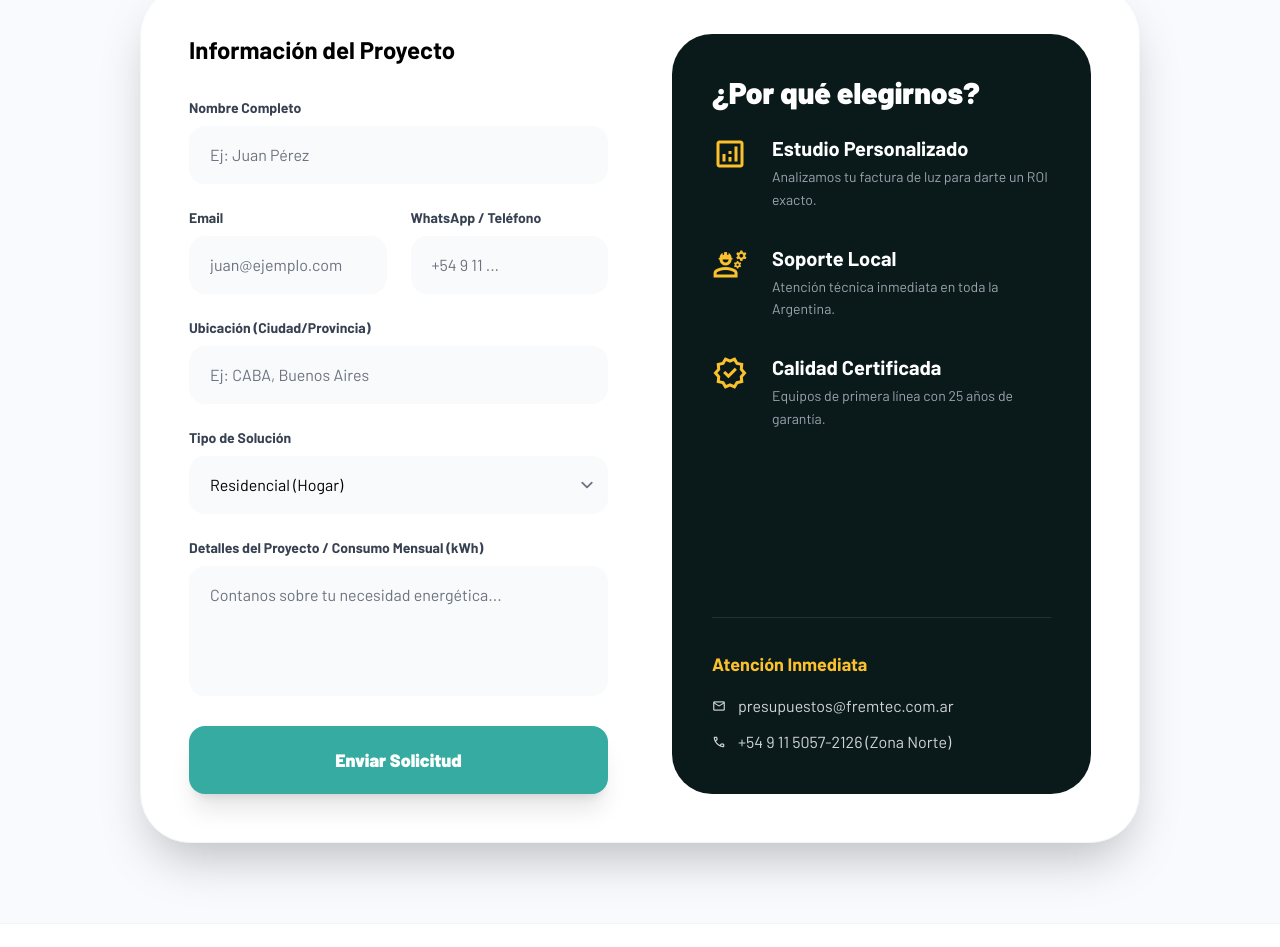
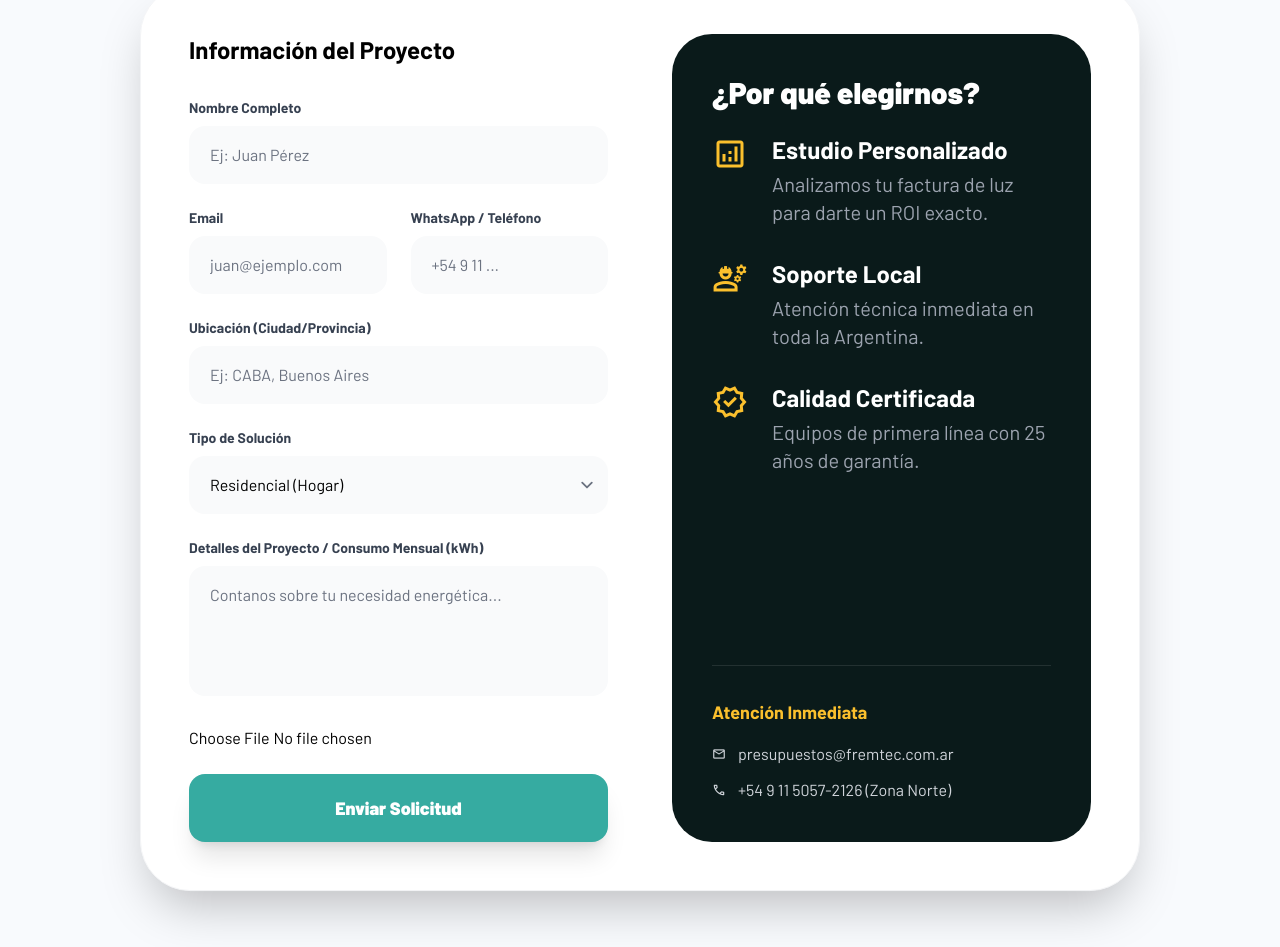
Before and after one commit to JCM200309/fremtec, a React (Vite) app: page /presupuesto in a window 1280 px wide. Shown: the part 420-1367 px from the top of the page. Built offline with nearby package versions, Linux system fonts and the light colour scheme; the HTML template or start-up script is replaced by a standard one.

Commit message:
Prueba de enviar factura de Luz

```diff
--- a/api/presupuesto.js
+++ b/api/presupuesto.js
@@ -4,7 +4,7 @@ export default async function handler(req, res) {
   if (req.method !== "POST") return res.status(405).json({ error: "Method not allowed" });
 
   try {
-    const { name, email, phone, location, type, details } = req.body || {};
+    const { name, email, phone, location, type, details , file} = req.body || {};
 
     if (!name || !email || !phone || !location) {
       return res.status(400).json({ error: "Faltan campos obligatorios." });
@@ -28,6 +28,11 @@ export default async function handler(req, res) {
       subject: `Pedido de presupuesto - ${name} (${type})`,
       replyTo: email,                       // responder al cliente
       html,
+      attachments:[
+        {
+          filename: file.name
+        },
+      ]
     });
 
     return res.status(200).json({ ok: true });
--- /dev/null
+++ b/components/FileUploader.tsx
@@ -0,0 +1,35 @@
+import { ChangeEvent, useState } from 'react';
+
+type UploadStatus = "idle" | "uploading" | "success" | "error";
+
+export default function FileUploader() {
+    const [file, setFile] = useState<File | null>(null);
+    const [fileStatus, setFileStatus] = useState<UploadStatus>("idle");
+
+    function handleFileChange(e: ChangeEvent<HTMLInputElement>){
+        {/*Guardamos solo el primer archivo*/}
+        if (e.target.files){
+            setFile(e.target.files[0])
+        }
+    }
+
+    function handleFileUpload() {
+        if (!file) return;
+
+        setFileStatus("uploading");
+
+
+    }
+
+    return (
+    <div>
+        <input type = "file" onChange={handleFileChange}/>
+        {file && (
+            <div>
+                <p>File name: {file.name}</p>
+                <p>Size: {(file.size / 1024).toFixed(2)} KB</p>
+            </div>
+        )}
+
+    </div>);
+}
--- a/components/Hero.tsx
+++ b/components/Hero.tsx
@@ -57,7 +57,7 @@ const Hero: React.FC = () => {
 
       {/* Indicador de scroll - ARREGLADO Y ANIMADO */}
 
-     <div className="hidden sm:flex md:flex lg:flex absolute bottom-4 sm:bottom-1 md:bottom-2 left-1/2 -translate-x-1/2 animate-bounce-slow z-30 flex-col items-center pointer-events-none">
+     <div className="hidden sm:flex md:flex lg:flex absolute bottom-4 sm:bottom-1 md:bottom-2 left-1/2 right-1/2 -translate-x-1/2 animate-bounce-slow z-30 flex-col items-center pointer-events-none">
 
       <span className="text-white text-[9px] uppercase tracking-[0.6em] mb-4 font-black opacity-60">Explorar</span>
       <div className="w-0.5 h-14 md:h-16 bg-gradient-to-b from-secondary via-secondary to-transparent rounded-full shadow-[0_0_15px_rgba(251,192,45,0.4)]"></div>
--- a/pages/DomesticPage.tsx
+++ b/pages/DomesticPage.tsx
@@ -32,6 +32,8 @@ const DomesticPage: React.FC = () => {
                         Nuestros proyectos residenciales
                       </Link>
                     </div>
+
+
         </div>
       </section>
 
--- a/pages/PresupuestoPage.tsx
+++ b/pages/PresupuestoPage.tsx
@@ -1,3 +1,4 @@
+import FileUploader from '@/components/FileUploader';
 import React, { useState } from 'react';
 
 type FormData = {
@@ -7,6 +8,7 @@ type FormData = {
   location: string;
   type: string;
   details: string;
+  file: File;
 };
 
 const PresupuestoPage: React.FC = () => {
@@ -16,11 +18,14 @@ const PresupuestoPage: React.FC = () => {
     phone: '',
     location: '',
     type: 'residencial',
-    details: ''
+    details: '',
+    file: ''
   });
 
   const [status, setStatus] = useState<'idle' | 'loading' | 'success' | 'error'>('idle');
   const [errorMsg, setErrorMsg] = useState<string>('');
+  const [file, setFile] = useState<File | null>(null);
+  const [fileStatus, setFileStatus] = useState<File | null>("idle");
 
   const handleSubmit = async (e: React.FormEvent) => {
     e.preventDefault();
@@ -184,9 +189,10 @@ const PresupuestoPage: React.FC = () => {
                 ></textarea>
               </div>
 
+              <FileUploader file={file} setFile= {setFile} fileStatus={fileStatus} setFileStatus={setFileStatus}/>
               <button
                 type="submit"
-                disabled={status === 'loading'}
+                disabled={status === 'loading' || fileStatus === 'uploading'}
                 className={`w-full py-5 rounded-2xl font-black text-lg transition-all shadow-xl ${buttonClass}`}
               >
                 {buttonText}
@@ -206,8 +212,8 @@ const PresupuestoPage: React.FC = () => {
                   <div key={idx} className="flex gap-6">
                     <span className="material-symbols-outlined text-secondary text-4xl">{item.i}</span>
                     <div>
-                      <h4 className="font-bold text-xl mb-1">{item.t}</h4>
-                      <p className="text-gray-400 text-sm leading-relaxed">{item.d}</p>
+                      <h4 className="font-bold text-xl xl:text-2xl mb-1">{item.t}</h4>
+                      <p className="text-gray-400 text-sm xl:text-xl leading-relaxed">{item.d}</p>
                     </div>
                   </div>
                 ))}
```
Also changed, not shown: 1 other file (tests, documents, lock files or other folders).
